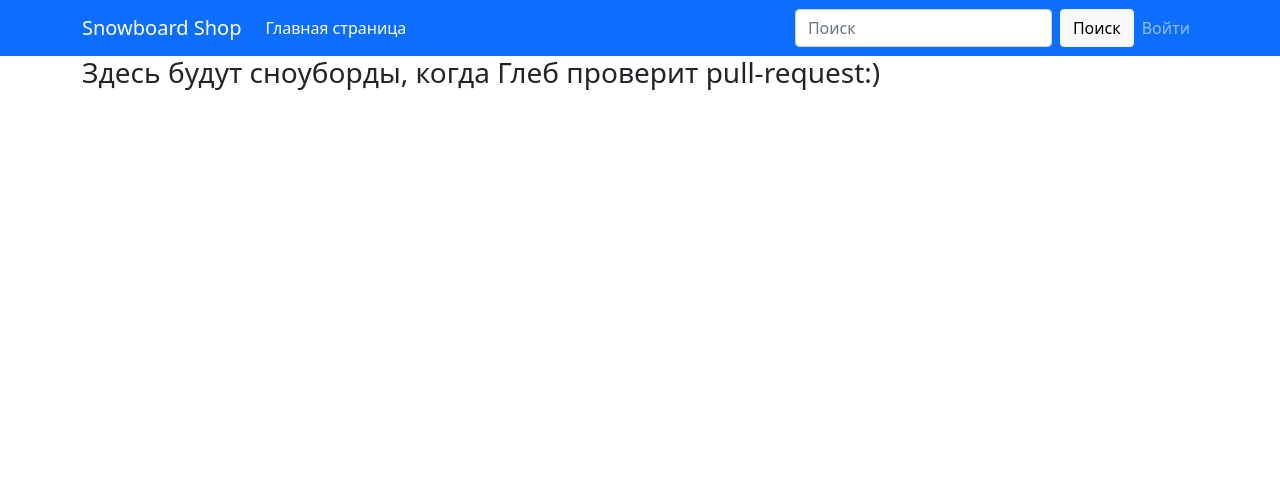
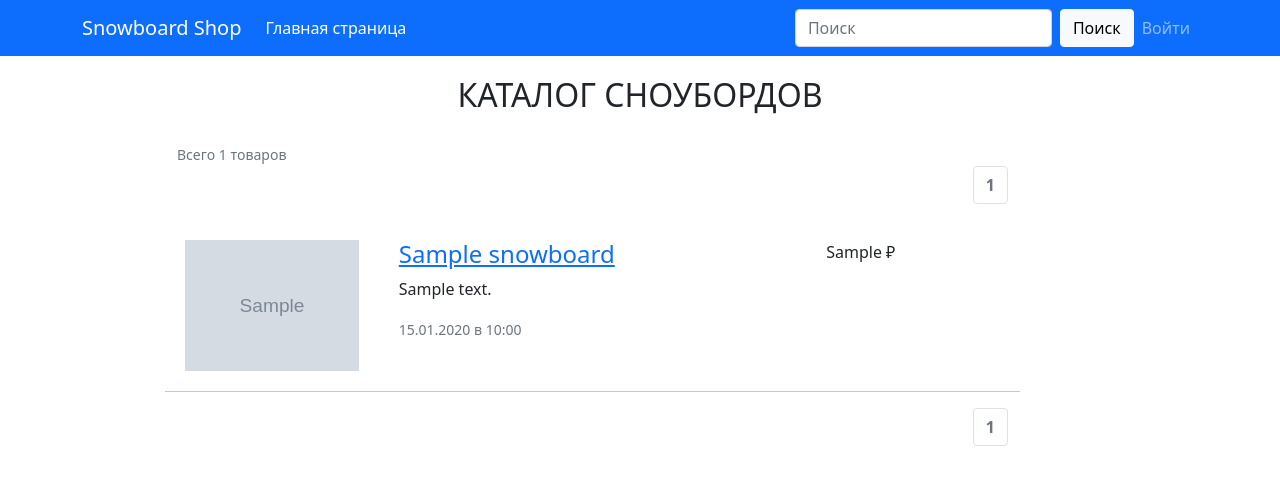
Before and after one commit to juliagrevts/snowboard_avito, a Flask app: page / in a window 1280 px wide. Shown: the top 485 px of the page. Run offline with Flask 2, Linux system fonts and the light colour scheme; tables that the repository leaves empty hold one stand-in row (values such as "Sample post"); grey boxes marked "Sample" are stand-in pictures.

Commit message:
Feature/main page (#5)
* Requirements.txt, functions get_snowboard_page_html, that parse and return the ad data from snowboard page on avito, and parse_placement_date, that brings the dates to a single format and converts them from a string to datetime

* Flask app and the initial version of the database creation

* Flask app creation
* Sqlalchemy object created and model 'Snowboard' declared
* get_snowboard_page_html refactored
* requirements and gitignore changed

* Rewriting the parser with Selenium, saving data to the database
* in order to avoid being blocked by Avito the parser is rewritten with Selenium
* save_product, save_snowboard and save_photo_links functions, that save data parsed from Avito to the database
* data on snowboards parsed from Avito and saved to sqlite database
* Blueprint ‘product’ created and registered with the app
* templates folder and base html templates created
* migrations added to the app, model 'Snowboard' changed, model ‘SnowboardPhotoLink’ declared
* requirements and gitignore changed

* Main page of SnowboardShop website
* main page of the site, which displays 15 ads in a list;
* pagination added:
* pages with a detailed description of the ad and the ability to navigate to these pages from the list of ads added

```diff
--- a/app/product/views.py
+++ b/app/product/views.py
@@ -1,10 +1,31 @@
-from flask import Blueprint, render_template
+from flask import abort, Blueprint, render_template
+
+from app.product.models import Snowboard
 
 
 blueprint = Blueprint('product', __name__)
 
 
-@blueprint.route('/')
-def index():
-    title = 'Snowboard Shop'
-    return render_template('product/index.html', page_title=title)
+@blueprint.route('/', defaults={'page': 1})
+@blueprint.route('/<int:page>')
+def index(page):
+    title = 'КАТАЛОГ СНОУБОРДОВ'
+    per_page = 15
+    snowboards_pages_pagination = Snowboard.query.order_by(
+        Snowboard.ad_placement_date.desc()
+    ).paginate(page, per_page, False)
+    return render_template(
+        'product/index.html',
+        page_title=title,
+        snowboards_pages_pagination=snowboards_pages_pagination
+    )
+
+
+@blueprint.route('/snowboard/<int:snowboard_id>')
+def ad_page(snowboard_id):
+    snowboard = Snowboard.query.get(snowboard_id)
+    if not snowboard:
+        abort(404)
+    return render_template(
+        'product/ad_page.html', page_title=snowboard.product_name, snowboard=snowboard
+    )
--- /dev/null
+++ b/app/static/style.css
@@ -0,0 +1,14 @@
+.ad_text {
+    display: -webkit-box;
+    -webkit-line-clamp: 3;
+    -webkit-box-orient: vertical;
+    overflow: hidden;
+}
+
+.block {
+    padding: 20px;
+}
+
+.snowboard_photo img {
+    max-width: 100%;
+}
--- a/app/templates/base.html
+++ b/app/templates/base.html
@@ -7,6 +7,7 @@
 
         <!-- Bootstrap CSS -->
         <link href="https://cdn.jsdelivr.net/npm/bootstrap@5.1.3/dist/css/bootstrap.min.css" rel="stylesheet" integrity="sha384-1BmE4kWBq78iYhFldvKuhfTAU6auU8tT94WrHftjDbrCEXSU1oBoqyl2QvZ6jIW3" crossorigin="anonymous">
+        <link rel="stylesheet" href="{{ url_for('static', filename='style.css') }}">
         <title>{{ page_title }}</title>
     </head>
     <body>
--- a/app/templates/product/index.html
+++ b/app/templates/product/index.html
@@ -2,8 +2,66 @@
 
 {% block content %}
     <div class="row">
+        <h2 class="text-center block">{{ page_title }}</h2>
+
+        <div class="col-1"></div>
+
         <div class="col-9">
-            <h3> Здесь будут сноуборды, когда Глеб проверит pull-request:)</h3>
+            <small class="text-muted">Всего {{ snowboards_pages_pagination.total }} товаров</small>
+
+            <nav aria-label="Page navigation example">
+                <ul class="pagination justify-content-end">
+                {% for page in snowboards_pages_pagination.iter_pages() %}
+                {% if page %}
+                    {% if page != snowboards_pages_pagination.page %}
+                        <li class="page-item"><a class="page-link" href="{{ url_for('product.index', page=page) }}">{{ page }}</a></li>
+                    {% else %}
+                        <li class="page-item disabled"><a class="page-link"><strong>{{ page }}</strong></a></li>
+                    {% endif %}
+                {% else %}
+                    <li class="page-item"><span class="ellipsis">…</span></li>
+                {% endif %}
+                {% endfor %}
+                </ul>
+            </nav>
+
+
+            {% for snowboard in snowboards_pages_pagination.items %}
+            <div class="row">
+                <div class="col-3 snowboard_photo block">
+                    {% if snowboard.photo_links %}
+                    <img src="{{ snowboard.photo_links[0].photo_link }}" alt="">
+                    {% endif %}
+                </div>
+                <div class="col-6 block">
+                    <h4><a href="{{ url_for('product.ad_page', snowboard_id=snowboard.id) }}">{{ snowboard.product_name }}</a></h4>
+                    {% if snowboard.ad_text %}
+                    <p class="ad_text">{{ snowboard.ad_text }}
+                    {% endif %}
+                    <p><small class="text-muted">{{ snowboard.ad_placement_date.strftime('%d.%m.%Y в %H:%M') }}</small></p>
+                </div>
+                <div class="col-3 block">
+                    <p>{{ snowboard.price }} ₽</p>
+                </div>
+                <hr>
+            </div>
+            {% endfor %}
+
+            <nav aria-label="Page navigation example">
+                <ul class="pagination justify-content-end">
+                {% for page in snowboards_pages_pagination.iter_pages() %}
+                {% if page %}
+                    {% if page != snowboards_pages_pagination.page %}
+                        <li class="page-item"><a class="page-link" href="{{ url_for('product.index', page=page) }}">{{ page }}</a></li>
+                    {% else %}
+                        <li class="page-item disabled"><a class="page-link"><strong>{{ page }}</strong></a></li>
+                    {% endif %}
+                {% else %}
+                    <li class="page-item"><span class="ellipsis">…</span></li>
+                {% endif %}
+                {% endfor %}
+                </ul>
+            </nav>
 
         </div>
 
```
Also changed, not shown: app/templates/product/ad_page.html (added, +52 -0 lines).
